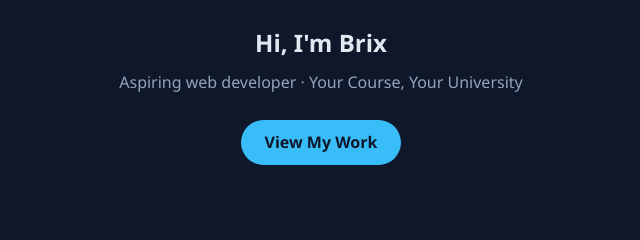
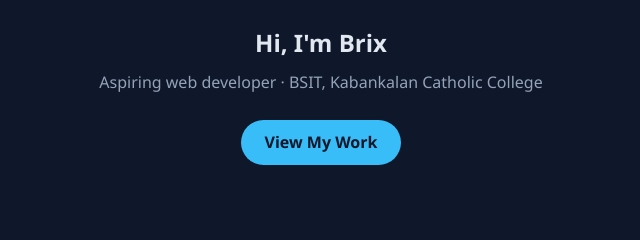
Before and after one commit to Mathew-tect/Brutas-project-1, a plain HTML site: page index.html in a window 1280 px wide. Shown: the part 301-541 px from the top of the page, 319-959 px from the left. Drawn offline with Linux system fonts and the light colour scheme.

Commit message:
Update index.html

```diff
--- a/index.html
+++ b/index.html
@@ -22,7 +22,7 @@
     <section id="home" class="hero">
       <img src="assets/profile.svg" alt="Profile picture of Your Name" class="avatar">
       <h1>Hi, I'm Brix</h1>
-      <p class="tagline">Aspiring web developer &middot; Your Course, Your University</p>
+      <p class="tagline">Aspiring web developer &middot; BSIT, Kabankalan Catholic College</p>
       <a href="#projects" class="btn">View My Work</a>
     </section>
 
```
